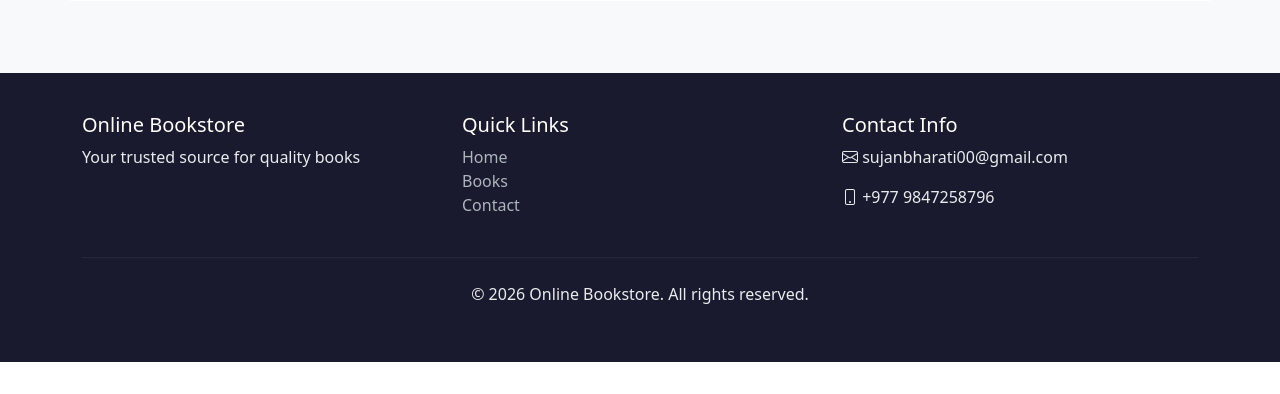
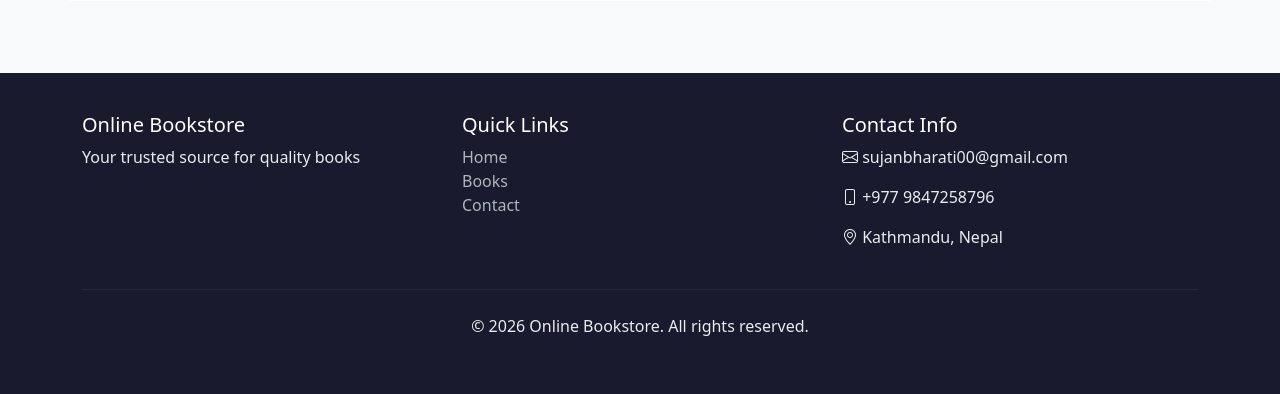
Before and after one commit to sujan00007/Online_Bookstore, a Flask app: page /auth/register in a window 1280 px wide. Shown: the part 717-1111 px from the top of the page. Before the commit the page ends 1079 px from the top, so only its background shows below. Run offline with Flask 3, Linux system fonts and the light colour scheme.

Commit message:
Bookstore Functionality changed

```diff
--- a/online_bookstore/app/templates/base.html
+++ b/online_bookstore/app/templates/base.html
@@ -109,6 +109,7 @@
                     <h5>Contact Info</h5>
                     <p><i class="bi bi-envelope"></i> sujanbharati00@gmail.com</p>
                     <p><i class="bi bi-phone"></i> +977 9847258796</p>
+                    <p><i class="bi bi-geo-alt"></i> Kathmandu, Nepal</p>
                 </div>
             </div>
             <hr style="border-color: #495057; margin: 1.5rem 0;">
```
